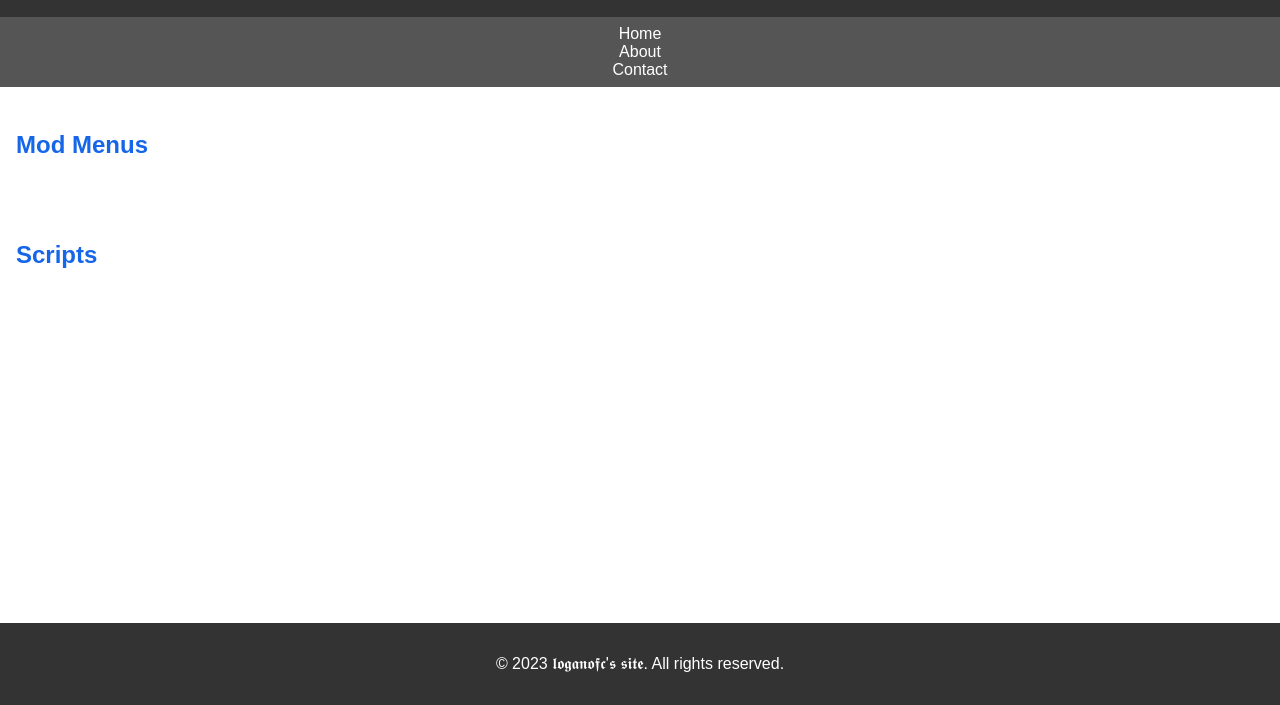
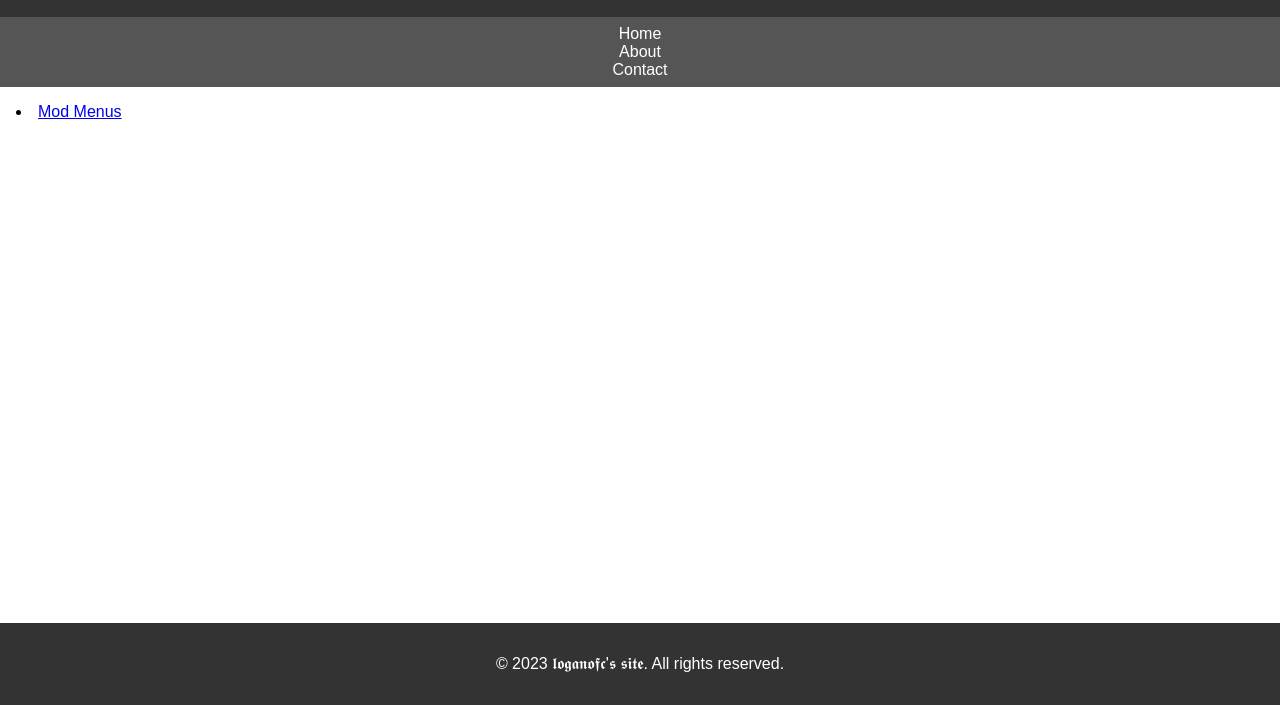
Before and after one commit to gogoat35/loganofc-s-site, a plain HTML site: page index.html in a window 1280 px wide. Shown: the part 95-800 px from the top of the page. Drawn offline with Linux system fonts and the light colour scheme.

Commit message:
Update index.html

```diff
--- a/index.html
+++ b/index.html
@@ -19,8 +19,7 @@
     </nav>
     <main>
 
-        <h1><font color="#1566e8"><font size="5">Mod Menus </font> <font size="5"><a href="modmenus.html"target="_blank"></a></font>
-        <h1><font color="#1566e8"><font size="5">Scripts </font> <font size="5"><a href="scripts.html"target="_blank"></a></font>
+        <li><a href="modmenus.html">Mod Menus</a></li>
 
 
 
```
